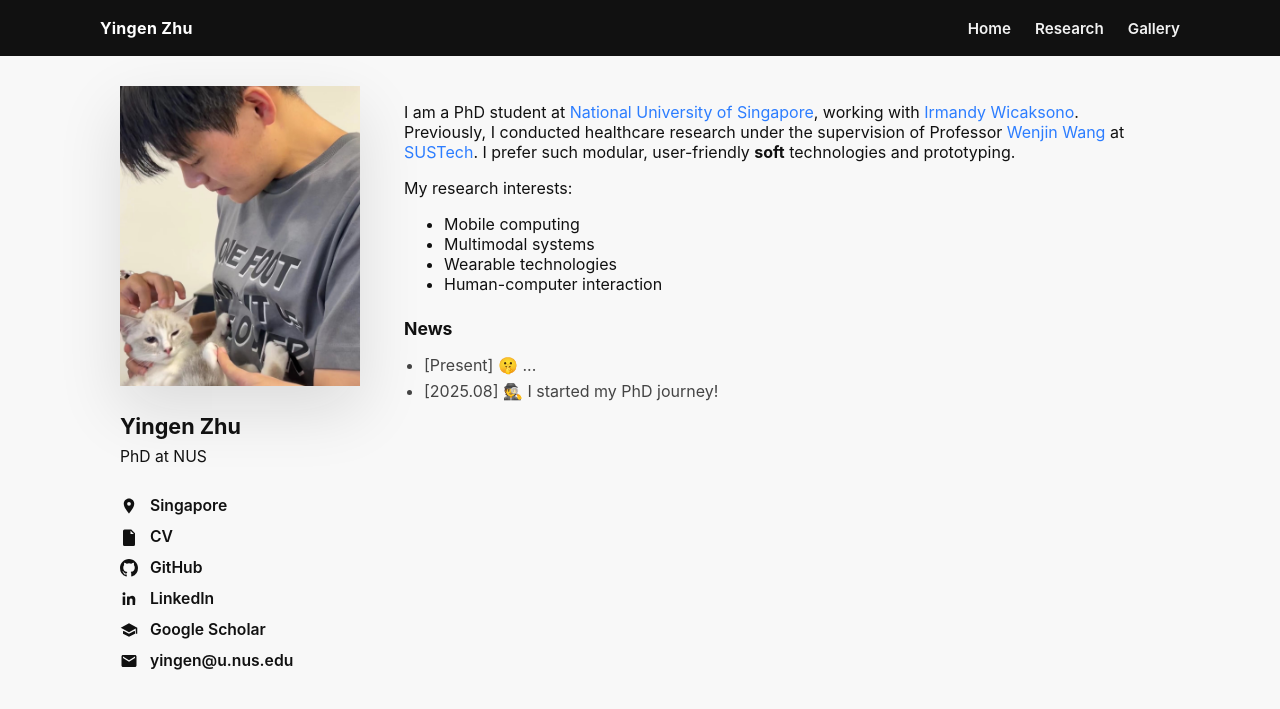
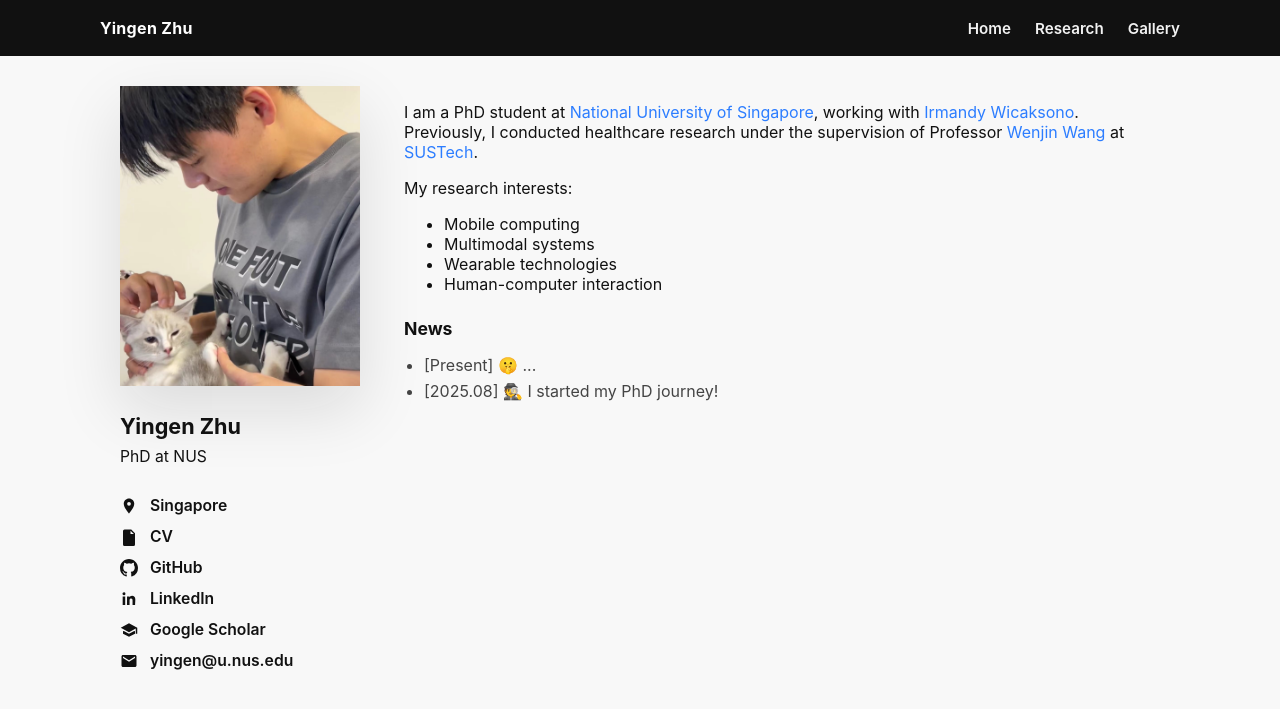
Before and after one commit to yingen-zhu/yingen-zhu.github.io, a Jekyll site: the page built from index.md, in a window 1280 px wide. Shown: the top 709 px of the page. Built offline with Jekyll 4.4.1, drawn with Linux system fonts in a browser that asks for light colours.

Commit message:
Update index.md

```diff
--- a/index.md
+++ b/index.md
@@ -308,7 +308,7 @@ title: Home
   </aside>
 
   <div class="profile-main">
-    <p>I am a PhD student at <a href="https://www.nus.edu.sg/" target="_blank" rel="noopener">National University of Singapore</a>, working with <a href="https://www.irmandyw.com/" target="_blank" rel="noopener">Irmandy Wicaksono</a>. Previously, I conducted healthcare research under the supervision of Professor <a href="https://sites.google.com/site/rppgwenjin/" target="_blank" rel="noopener">Wenjin Wang</a> at <a href="https://www.sustech.edu.cn/en/" target="_blank" rel="noopener">SUSTech</a>. I prefer such modular, user-friendly <b>soft</b> technologies and prototyping.</p>
+    <p>I am a PhD student at <a href="https://www.nus.edu.sg/" target="_blank" rel="noopener">National University of Singapore</a>, working with <a href="https://www.irmandyw.com/" target="_blank" rel="noopener">Irmandy Wicaksono</a>. Previously, I conducted healthcare research under the supervision of Professor <a href="https://sites.google.com/site/rppgwenjin/" target="_blank" rel="noopener">Wenjin Wang</a> at <a href="https://www.sustech.edu.cn/en/" target="_blank" rel="noopener">SUSTech</a>.</p>
     <p>My research interests:</p>
     <ul>
       <li>Mobile computing</li>
```
